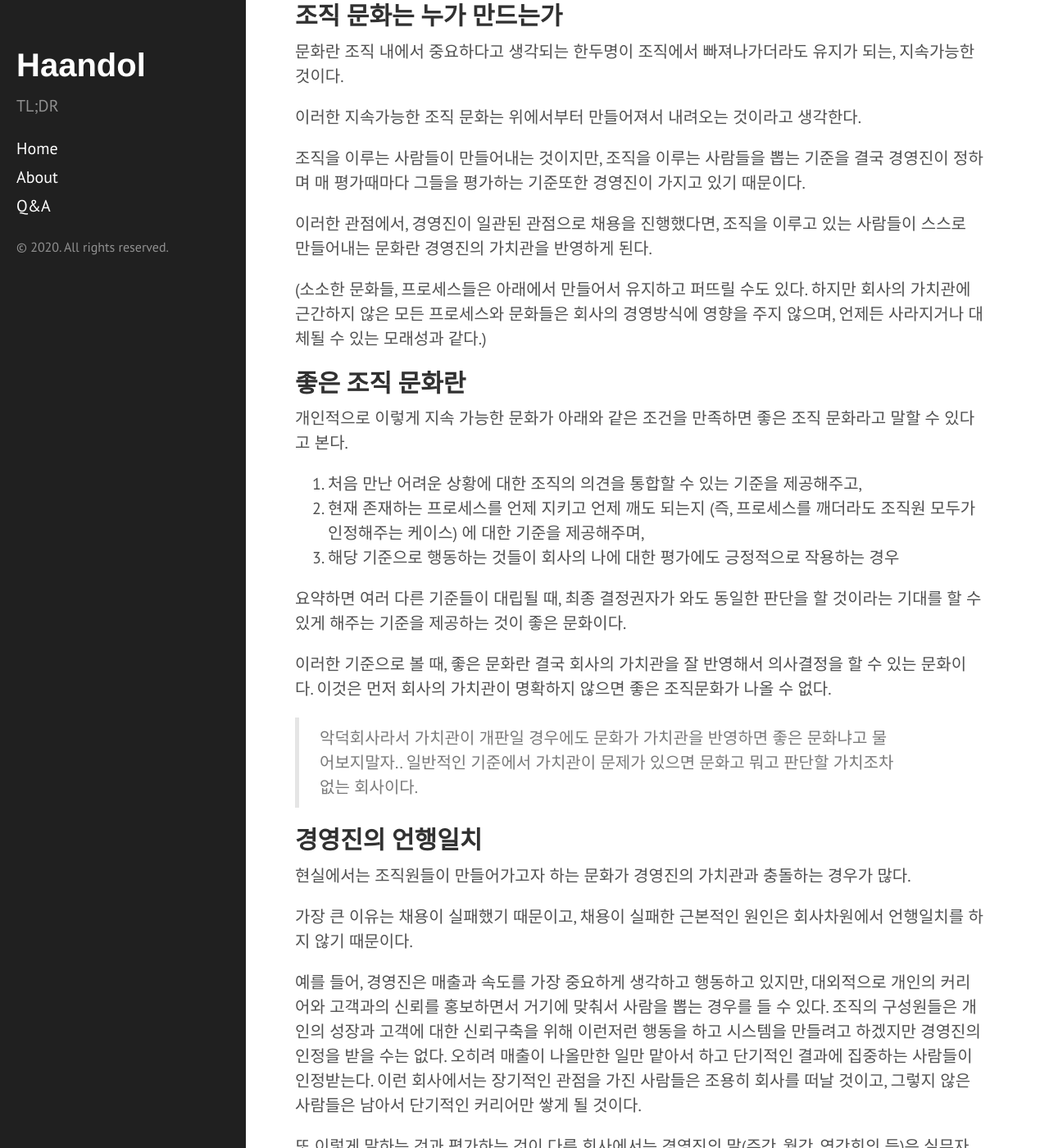
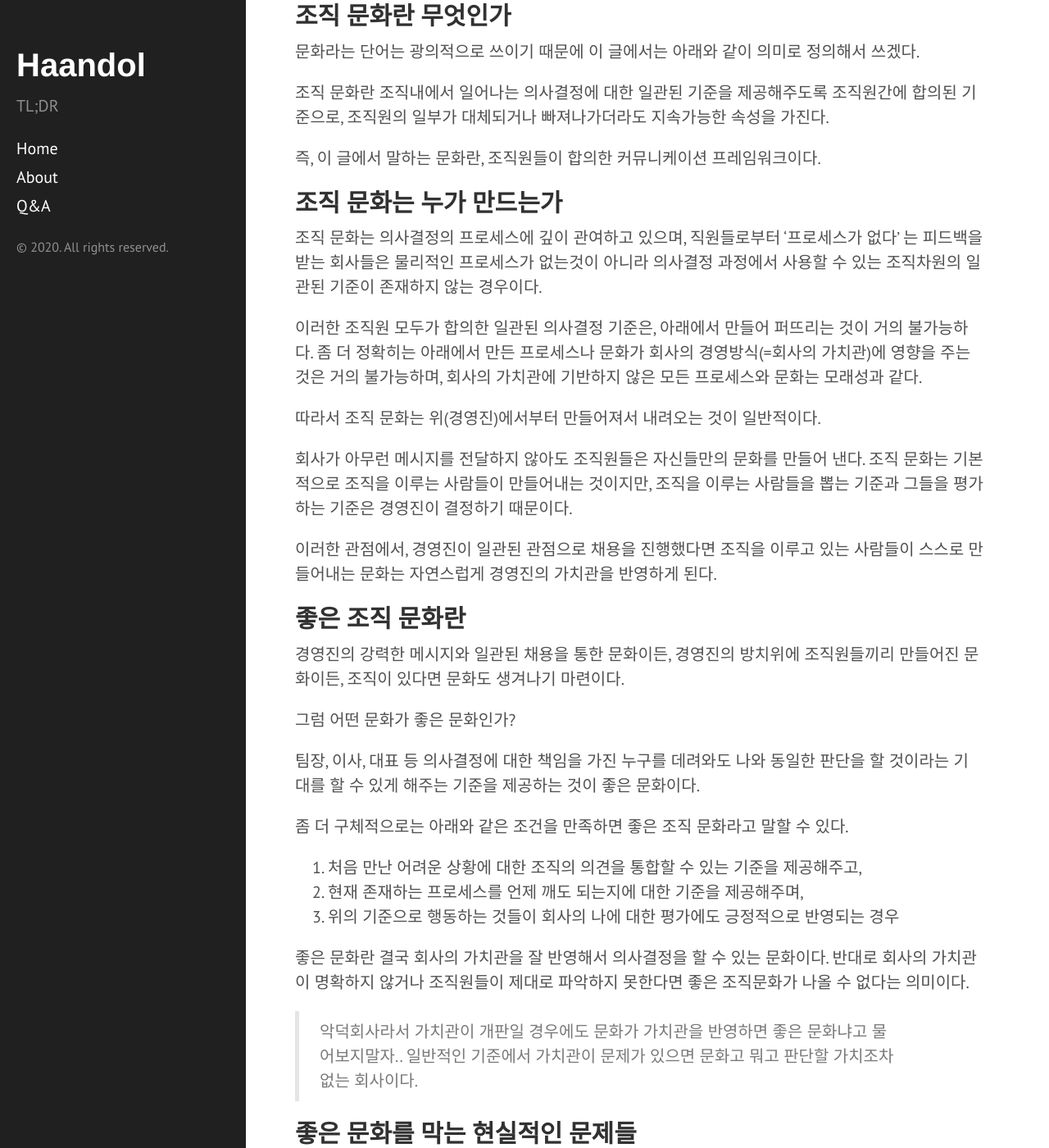
Before and after one commit to haandol/haandol.github.com, a Jekyll site: the page built from _posts/2020-07-18-where-comes-cultural-organization.md, in a window 1280 px wide and 1400 px high, scrolled down 655 px. Shown: the whole window at 82% size. Built offline with Jekyll 4.4.1, drawn with Linux system fonts in a browser that asks for light colours; comment, search, counter and statistics services are not loaded; some of the changed text lies outside the part shown.

Commit message:
complement logics

```diff
--- a/_posts/2020-07-18-where-comes-cultural-organization.md
+++ b/_posts/2020-07-18-where-comes-cultural-organization.md
@@ -23,49 +23,90 @@
 
 좋은 대표에 대한 기준은 조직문화보다 훨씬 주관적이므로, 이 글에서는 그나마 좀 더 객관적인 기준으로 누구나 판단할 수 있는 *좋은 조직 문화*에 대한 기준을 하나씩 이야기 해볼까 한다.
 
+## 조직 문화란 무엇인가
+
+문화라는 단어는 광의적으로 쓰이기 때문에 이 글에서는 아래와 같이 의미로 정의해서 쓰겠다.
+
+조직 문화란 조직내에서 일어나는 의사결정에 대한 일관된 기준을 제공해주도록 조직원간에 합의된 기준으로, 조직원의 일부가 대체되거나 빠져나가더라도 지속가능한 속성을 가진다.
+
+즉, 이 글에서 말하는 문화란, 조직원들이 합의한 커뮤니케이션 프레임워크이다.
+
 ## 조직 문화는 누가 만드는가
 
-문화란 조직 내에서 중요하다고 생각되는 한두명이 조직에서 빠져나가더라도 유지가 되는, 지속가능한 것이다.
+조직 문화는 의사결정의 프로세스에 깊이 관여하고 있으며,
+직원들로부터 '프로세스가 없다' 는 피드백을 받는 회사들은 물리적인 프로세스가 없는것이 아니라 의사결정 과정에서 사용할 수 있는 조직차원의 일관된 기준이 존재하지 않는 경우이다.
 
-이러한 지속가능한 조직 문화는 위에서부터 만들어져서 내려오는 것이라고 생각한다.
+이러한 조직원 모두가 합의한 일관된 의사결정 기준은, 아래에서 만들어 퍼뜨리는 것이 거의 불가능하다.
+좀 더 정확히는 아래에서 만든 프로세스나 문화가 회사의 경영방식(=회사의 가치관)에 영향을 주는 것은 거의 불가능하며, 회사의 가치관에 기반하지 않은 모든 프로세스와 문화는 모래성과 같다.
 
-조직을 이루는 사람들이 만들어내는 것이지만, 조직을 이루는 사람들을 뽑는 기준을 결국 경영진이 정하며 매 평가때마다 그들을 평가하는 기준또한 경영진이 가지고 있기 때문이다.
+따라서 조직 문화는 위(경영진)에서부터 만들어져서 내려오는 것이 일반적이다.
 
-이러한 관점에서, 경영진이 일관된 관점으로 채용을 진행했다면, 조직을 이루고 있는 사람들이 스스로 만들어내는 문화란 경영진의 가치관을 반영하게 된다.
+회사가 아무런 메시지를 전달하지 않아도 조직원들은 자신들만의 문화를 만들어 낸다.
+조직 문화는 기본적으로 조직을 이루는 사람들이 만들어내는 것이지만, 조직을 이루는 사람들을 뽑는 기준과 그들을 평가하는 기준은 경영진이 결정하기 때문이다.
 
-(소소한 문화들, 프로세스들은 아래에서 만들어서 유지하고 퍼뜨릴 수도 있다.
-하지만 회사의 가치관에 근간하지 않은 모든 프로세스와 문화들은 회사의 경영방식에 영향을 주지 않으며, 언제든 사라지거나 대체될 수 있는 모래성과 같다.)
+이러한 관점에서, 경영진이 일관된 관점으로 채용을 진행했다면 조직을 이루고 있는 사람들이 스스로 만들어내는 문화는 자연스럽게 경영진의 가치관을 반영하게 된다.
 
 ## 좋은 조직 문화란
 
-개인적으로 이렇게 지속 가능한 문화가 아래와 같은 조건을 만족하면 좋은 조직 문화라고 말할 수 있다고 본다.
+경영진의 강력한 메시지와 일관된 채용을 통한 문화이든, 경영진의 방치위에 조직원들끼리 만들어진 문화이든, 조직이 있다면 문화도 생겨나기 마련이다.
+
+그럼 어떤 문화가 좋은 문화인가?
+
+팀장, 이사, 대표 등 의사결정에 대한 책임을 가진 누구를 데려와도 나와 동일한 판단을 할 것이라는 기대를 할 수 있게 해주는 기준을 제공하는 것이 좋은 문화이다.
+
+좀 더 구체적으로는 아래와 같은 조건을 만족하면 좋은 조직 문화라고 말할 수 있다.
 
 1. 처음 만난 어려운 상황에 대한 조직의 의견을 통합할 수 있는 기준을 제공해주고,
-2. 현재 존재하는 프로세스를 언제 지키고 언제 깨도 되는지 (즉, 프로세스를 깨더라도 조직원 모두가 인정해주는 케이스) 에 대한 기준을 제공해주며,
-3. 해당 기준으로 행동하는 것들이 회사의 나에 대한 평가에도 긍정적으로 작용하는 경우
+2. 현재 존재하는 프로세스를 언제 깨도 되는지에 대한 기준을 제공해주며,
+3. 위의 기준으로 행동하는 것들이 회사의 나에 대한 평가에도 긍정적으로 반영되는 경우
 
-요약하면 여러 다른 기준들이 대립될 때, 최종 결정권자가 와도 동일한 판단을 할 것이라는 기대를 할 수 있게 해주는 기준을 제공하는 것이 좋은 문화이다.
-
-이러한 기준으로 볼 때, 좋은 문화란 결국 회사의 가치관을 잘 반영해서 의사결정을 할 수 있는 문화이다.
-이것은 먼저 회사의 가치관이 명확하지 않으면 좋은 조직문화가 나올 수 없다.
+좋은 문화란 결국 회사의 가치관을 잘 반영해서 의사결정을 할 수 있는 문화이다.
+반대로 회사의 가치관이 명확하지 않거나 조직원들이 제대로 파악하지 못한다면 좋은 조직문화가 나올 수 없다는 의미이다.
 
 > 악덕회사라서 가치관이 개판일 경우에도 문화가 가치관을 반영하면 좋은 문화냐고 물어보지말자.. 일반적인 기준에서 가치관이 문제가 있으면 문화고 뭐고 판단할 가치조차 없는 회사이다.
 
-## 경영진의 언행일치
+## 좋은 문화를 막는 현실적인 문제들
 
 현실에서는 조직원들이 만들어가고자 하는 문화가 경영진의 가치관과 충돌하는 경우가 많다.
+조직원들이 얼마나 합리적으로 판단해서 결정을 했는지와 관계없이, 경영진의 가치관과 충돌하는 의사결정은 언제든 뒤집힐 수 있다.
+이러한 문화에서는 의사결정 과정이 느려지고, 책임을 전가하고, 새로운 시도를 하지 않게 된다.
 
-가장 큰 이유는 채용이 실패했기 때문이고, 채용이 실패한 근본적인 원인은 회사차원에서 언행일치를 하지 않기 때문이다.
+이런 일이 생기는 표면적인 이유는 채용이 실패했기 때문이다.
+그리고 채용이 실패한 근본적인 이유는 아래의 2가지를 들 수 있다.
 
-예를 들어, 경영진은 매출과 속도를 가장 중요하게 생각하고 행동하고 있지만, 대외적으로 개인의 커리어와 고객과의 신뢰를 홍보하면서 거기에 맞춰서 사람을 뽑는 경우를 들 수 있다.
-조직의 구성원들은 개인의 성장과 고객에 대한 신뢰구축을 위해 이런저런 행동을 하고 시스템을 만들려고 하겠지만 경영진의 인정을 받을 수는 없다.
-오히려 매출이 나올만한 일만 맡아서 하고 단기적인 결과에 집중하는 사람들이 인정받는다.
+1. 회사의 가치관이 명확하지 않다.
+2. 회사가 언행일치를 하지 않는다.
+
+사람의 행동은 환경에 크게 좌우되며, 이것은 수많은 연구와 사례를 통해 증명되었다. 좋은 환경은 좋은 사람을 자신의 모습대로 행동하게 하고 나쁜 환경은 좋은 사람도 나쁘게 행동하게 만든다.
+
+이 환경을 구성하는 것은 회사의 책임이기 때문에 문제의 원인도 회사에 있다.
+
+### 명확하지 않은 가치관과 문화에 대한 무관심
+
+먼저, 회사가 자신의 정체성을 명확히 세우고 그것을 명문화된 가치관으로 제공하지 않는 경우를 보자.
+
+조직원 10명을 채용하면 10명을 채용할 때 사용하는 기준이 그때그때 다르게 되며,
+이렇게 채용한 사람들이 만드는 문화가 일관되거나, 회사의 가치관(존재하지 않는) 을 반영하는 것은 어려울 것이다.
+
+또한 회사(또는 경엉진의) 일관된 기준을 아무것도 제시하지 않으면서, 결정에 대한 평가만 내리는 경우도 있는데 이 상황이 지속되면 회사와 직원들은 서로를 무능하다고 비난하면서 신뢰가 사라지는 최악의 상황이 된다.
+
+신뢰 관계는 하루아침에 쌓이지도, 하루아침에 사라지지도 않는다.
+
+> 조직 자체에서 가장 중요한 가치는 신뢰(Trust)라고 생각하는데 이 이야기는 나중에 할 기회가 있을 것 같다.
+
+### 언행일치를 하지 않는 회사
+
+두번째로, 회사에서 자신의 가치관을 조직원들에게 홍보하지만 실제로 행동(특히 평가)을 다르게 하는 경우가 있다.
+
+이런 문화에서는 경영진의 말(주간, 월간, 연간회의 등)은 실무자들에게 더 이상 영향을 끼치지 못한다.
+
+예를 들어, 경영진은 단기매출과 속도를 가장 중요하게 생각하고 행동하고 있지만, 대외적으로 장기적인 투자와 고객과의 신뢰를 홍보하면서 거기에 맞춰서 사람을 뽑는 경우를 들 수 있다.
+조직의 구성원들은 장기적인 이득과 고객에 대한 신뢰구축을 위해 이런저런 행동을 하고 시스템을 만들려고 하겠지만,  막상 평가는 낮은 평가를 받는다.
+장기적인 이득을 포기하고 단기적인 이득을 추구하고, 과정이 어찌되었든 빠르게 결과를 만들어내는 사람들은 인정을 받는다.
+
 이런 회사에서는 장기적인 관점을 가진 사람들은 조용히 회사를 떠날 것이고, 그렇지 않은 사람들은 남아서 단기적인 커리어만 쌓게 될 것이다.
 
-또 이렇게 말하는 것과 평가하는 것이 다른 회사에서는 경영진의 말(주간, 월간, 연간회의 등)은 실무자들에게 아무런 영향을 끼치지 못한다.
-똑똑한 사람들은 경영진의 행동을 보고 배우지 말을 통해서 배우지 않기 때문이다.
-
-뿐만 아닐, 이런 사람들이 채용을 진행하게 되면 각자의 기준대로 사람을 뽑을것이 뻔하므로, 전체적인 회사의 문화가 하나의 방향성을 가지기 어렵게 된다.
+뿐만 아니라, 이런 사람들이 채용을 진행하게 되면 각자의 기준대로 사람을 뽑을것이 뻔하므로, 전체적인 회사의 문화가 하나의 방향성을 가지기 어렵게 된다.
 
 ## 마치며
 
@@ -74,8 +115,3 @@
 '팀바팀' 이라는 피드백은 공통된 가치관이 없기 때문에, 팀장이 자기맘대로 행동하는 것을 아무도 제어하지 않으므로 팀장에 따라 팀의 문화가 달라진다는 뜻이다.
 
 이런 피드백들이 많이 나온다면 경영진이 나서서 가치관을 세우고 언행일치를 해야하는 상황인 것이지, 설문조사를 해야하는 상황이 아니다.
-
-현실적으로 경영진이나 회사는 대부분 바뀌지 않는다.
-근육을 키우는 방법, 살을 빼는 방법을 몰라서 못하는 사람은 없다. 이러한 변화는 매일의 삶을 바꾸는 노력이 필요하며 이것은 정말 힘들다.
-
-따라서, 조직 문화가 정말 자신의 삶에 중요한 요소라고 생각된다면, 그러한 문화를 가진 회사로 옮기는 것이 가장 현실적인 방법이라고 생각한다.
```
